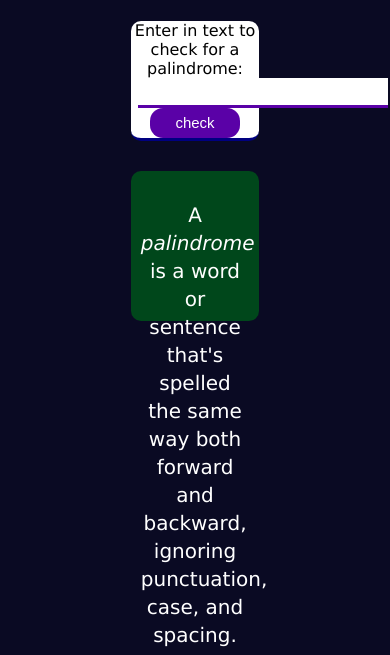
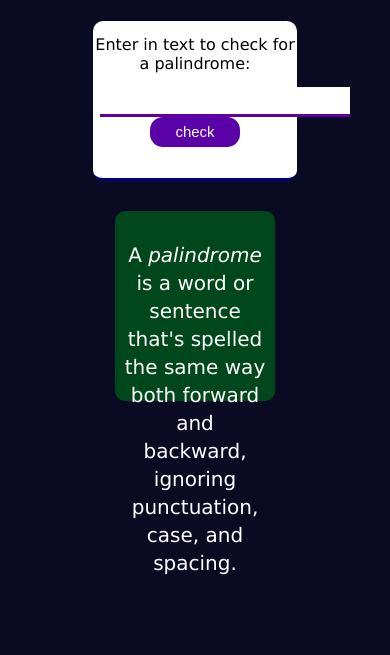
Before and after one commit to OFFIAH-ANTHONY1/Palindrome-checker, a plain HTML site: page index.html in a window 390 px wide. Shown: the part 219-874 px from the top of the page. After the commit the page ends 844 px from the top, so only its background shows below. Drawn offline with Linux system fonts and the light colour scheme.

Commit message:
responsive

```diff
--- a/app.js
+++ b/app.js
@@ -1,10 +1,13 @@
-const inputText = document.getElementById("text-input");
 const checkBtn = document.getElementById("check-btn");
 let result = document.getElementById("result");
 
-function isInputTextPalindrome(inputText){
-    if (inputText === null){
-        alert("Please input a value");
+function isInputTextPalindrome(){
+
+
+    const inputText = document.getElementById("text-input").value;
+
+    if (inputText === ""){
+        alert("please input a value");
     }else if (inputText === "A"){
         result.innerText = "A is a palindrome";
     }else if (inputText === "eye"){
--- a/index.html
+++ b/index.html
@@ -1,4 +1,4 @@
-<!DOCTYPE html>
+<!-- <!DOCTYPE html>
 <html lang="en">
 <head>
     <meta charset="UTF-8">
@@ -15,7 +15,7 @@
             <form id="form-container">
                 <div><label for="text-input">Enter in text to check for a palindrome:</label></div>
                 <div>
-                <span><input type="text" id="text-input" value=""></span>
+                <span><input type="text" id="text-input" value="button"></span>
                 <span><button id="check-btn">check</button></span>
                 </div>
             </form>
@@ -26,21 +26,62 @@
         </div>
     </main>
     <script>
-        let inputText = document.getElementById("text-input").value;
+
         const checkBtn = document.getElementById("check-btn");
         checkBtn.addEventListener("click", isInputTextPalindrome);
-        function isInputTextPalindrome(){
+        function isInputTextPalindrome() {
+
+            var inputText = document.getElementById("text-input").value;
+
             console.log("inputText" + inputText);
-     if (inputText === null){
-        result.innerText = "null";
-    }else if (inputText === "A"){
-        result.innerText = "A is a palindrome";
+            if (inputText === null) {
+                result.innerText = "null";
+            } else if (inputText === "A") {
+                result.innerText = "A is a palindrome";
     }else{
-        alert("Please input a value" + inputText);
+        alert("Please input a value " + inputText);
        // console.log("inputText" + inputText);
     }
     }
 
     </script>
 </body>
+</html> -->
+
+<!DOCTYPE html>
+<html lang="en">
+
+<head>
+    <meta charset="UTF-8">
+    <meta name="viewport" content="width=device-width, initial-scale=1.0">
+    <title>palindrome</title>
+    <link rel="stylesheet" href="styles.css">
+    <link rel="stylesheet" href="https://cdnjs.cloudflare.com/ajax/libs/font-awesome/6.5.2/css/all.min.css" integrity="sha512-SnH5WK+bZxgPHs44uWIX+LLJAJ9/2PkPKZ5QiAj6Ta86w+fsb2TkcmfRyVX3pBnMFcV7oQPJkl9QevSCWr3W6A==" crossorigin="anonymous" referrerpolicy="no-referrer" />
+</head>
+
+<body>
+    <main id="main-container">
+        <img src="	https://cdn.freecodecamp.org/platform/universal/fcc_primary.svg" width="240px" height="30px"
+            alt="camp-logo" id="logo">
+        <h1 class="title">Is it a Palindrome?</h1>
+        <div id="form-box">
+            <div id="form-container">
+                <div><label for="text-input">Enter in text to check for a palindrome:</label></div>
+                <div>
+                    <span><input type="text" id="text-input" value=""></span>
+                    <span><button id="check-btn">check</button></span>
+                </div>
+            </div>
+            <div id="result"></div>
+        </div>
+        <div id="hint">
+            <p>A <em>palindrome</em> is a word or sentence that's spelled the same way both forward and backward,
+                ignoring punctuation, case, and spacing.</p>
+        </div>
+
+        <p id="demo"></p>
+    </main>
+    <script src="app.js"></script>
+</body>
+
 </html>
--- a/styles.css
+++ b/styles.css
@@ -20,7 +20,7 @@ body{
 
 #main-container{
     width: 65%;
-    height: 100vh;
+    height: 100%;
     margin: 0 auto;
     padding: 10px;
     text-align: center;
@@ -78,6 +78,10 @@ font-size: 16px;
     padding: 0 7px;
 }
 
+#result{
+    display: block;
+}
+
 #hint{
     width: 55%;
     height: 150px;
@@ -90,3 +94,60 @@ font-size: 16px;
     font-size: 20px;
     border-radius: 10px;
 }
+
+@media screen and (max-width: 992px){
+    body{
+        width: 100%;
+        height: 100%;
+    }
+
+    #main-container{
+        width: 80%;
+        height: 100%;
+    }
+
+    #form-box{
+        width: 55%;
+        height: 160px;
+    }
+
+    #form-container{
+        width: 100%;
+        height: 140px;
+    }
+
+    #hint{
+        width: 55%;
+        height: 170px;
+    }
+
+   @media screen and (max-width: 600px){
+        body{
+            max-width: 600px;
+            width: 100%;
+            height: 100%;
+
+        }
+
+        #main-container{
+            width: 80%;
+            height: 100%;
+        }
+
+        #form-box{
+            width: 70%;
+            height: 160px;
+        }
+
+        #form-container{
+            width: 100%;
+            height: 140px;
+        }
+    }
+
+    #hint{
+        width: 55%;
+        height: 190px;
+
+    }
+}
```
